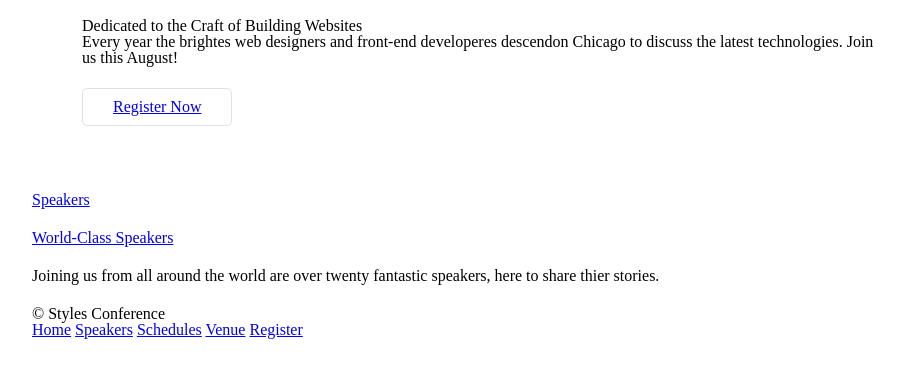
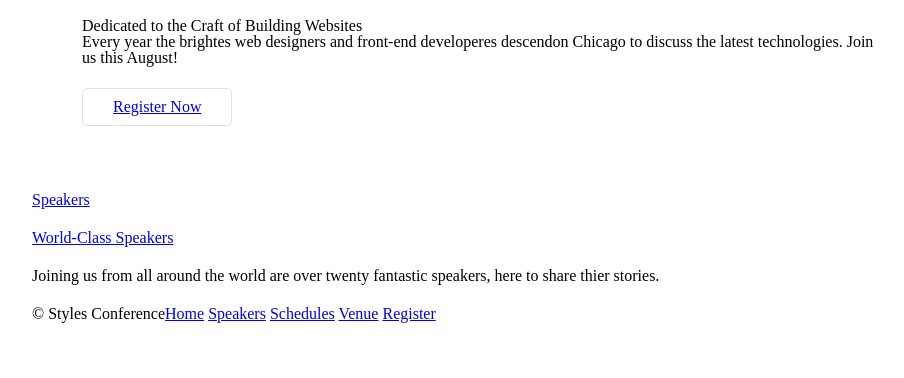
Before and after one commit to jjime008/style-conference, a plain HTML site: page index.html in a window 1280 px wide. Shown: the part 58-436 px from the top of the page, without its empty margins (158-1062 px from the left). Drawn offline with Linux system fonts and the light colour scheme.

Commit message:
add footer styes

```diff
--- a/assets/stylesheets/main.css
+++ b/assets/stylesheets/main.css
@@ -100,6 +100,16 @@ Primary header
 	float: left;
 }
 
+/*
+====================================================
+Primary footer
+====================================================
+*/
+
+.primary-footer small {
+	float: left;
+}
+
 
 /*
 =====================================================
--- a/index.html
+++ b/index.html
@@ -35,7 +35,7 @@
                 <p>Joining us from all around the world are over twenty fantastic speakers, here to share thier stories.</p>
             </section>
         </section>
-        <footer class="container">
+        <footer class=" primary-footer container group">
             <small>&copy; Styles Conference</small>
             <nav>
                     <a href="index.html">Home</a>
```
